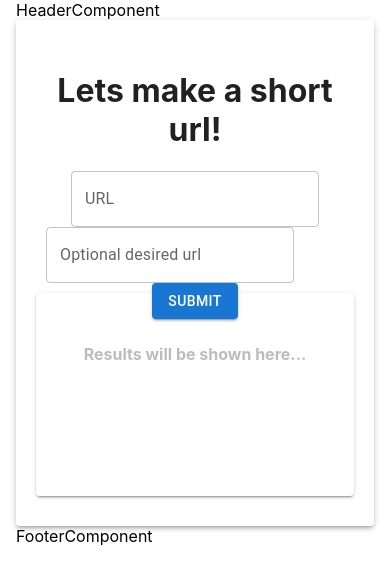
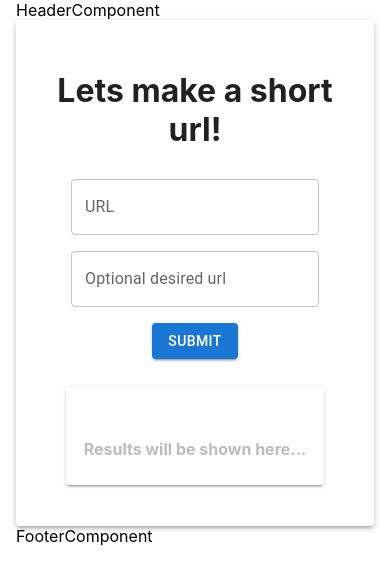
Before and after one commit to jraynovic/url-shortner, a React (Create React App) app in the folder client/: page / in a window 390 px wide. Shown: the top 584 px of the page. Built offline with nearby package versions, Linux system fonts and the light colour scheme.

Commit message:
fix: fixed responsive design below md screen

```diff
--- a/client/src/components/BodyComponent.js
+++ b/client/src/components/BodyComponent.js
@@ -7,26 +7,26 @@ import { CREATE_LINK } from "../GraphQL/Queries";
 const BodyComponent = () => {
   const [url, setUrl] = useState("");
   const [slug, setSlug] = useState("");
-  const [inputError, setInputError] = useState('')
-  const [results, setResults] = useState('')
-  const [createLink, {error}] = useMutation(CREATE_LINK)
-  const slugError = 'Oops... that is already taken. Try again or a new desired URL'
-  const urlError = 'Please enter a valid URL'
-
-  const submitHandler = async() => {
-      if(url){
-        setInputError('')
-        console.log(`Submitted with URL:${url} Slug:${slug}`);
-        try{
-           const link = await createLink({variables:{url, slug}})
-           setResults(link.data.createLink.slug)
-        }catch(err){
-            setInputError(slugError)
-        }
-
-      }else{
-          setInputError(urlError)
+  const [inputError, setInputError] = useState("");
+  const [results, setResults] = useState("");
+  const [createLink, { error }] = useMutation(CREATE_LINK);
+  const slugError =
+    "Oops... that is already taken. Try again or a new desired URL";
+  const urlError = "Please enter a valid URL";
+  const inputStyle = { marginTop: 8, marginBottom: 8 };
+  const submitHandler = async () => {
+    if (url) {
+      setInputError("");
+      console.log(`Submitted with URL:${url} Slug:${slug}`);
+      try {
+        const link = await createLink({ variables: { url, slug } });
+        setResults(link.data.createLink.slug);
+      } catch (err) {
+        setInputError(slugError);
       }
+    } else {
+      setInputError(urlError);
+    }
   };
 
   return (
@@ -37,7 +37,7 @@ const BodyComponent = () => {
             <Grid
               container
               style={{
-                height: "50%",
+                // height: "50%",
                 padding: 30,
                 textAlign: "center",
                 alignItems: "center",
@@ -46,19 +46,36 @@ const BodyComponent = () => {
               <Grid xs={12}>
                 <h1>Lets make a short url!</h1>
               </Grid>
-              <Grid item xs={12} md={4}>
-                <TextField  error={inputError === urlError} variant="outlined" label="URL" onChange={(e)=>setUrl(e.target.value)}/>
+              <Grid item xs={12} md={4} style={inputStyle}>
+                <TextField
+                  error={inputError === urlError}
+                  variant="outlined"
+                  label="URL"
+                  onChange={(e) => setUrl(e.target.value)}
+                />
               </Grid>
-              <Grid item xs={12} md={4} style={{ textAlign: "left" }}>
-                <TextField error={inputError === slugError} variant="outlined" label="Optional desired url" onChange={(e)=>setSlug(e.target.value)}/>
+              <Grid item xs={12} md={4} style={inputStyle}>
+                <TextField
+                  error={inputError === slugError}
+                  variant="outlined"
+                  label="Optional desired url"
+                  onChange={(e) => setSlug(e.target.value)}
+                />
               </Grid>
-              <Grid item xs={12} md={4}>
-                <Button variant="contained" onClick={()=>submitHandler()}>Submit</Button>
+              <Grid item xs={12} md={4} style={inputStyle}>
+                <Button variant="contained" onClick={() => submitHandler()}>
+                  Submit
+                </Button>
+              </Grid>
+              <Grid item xs={12}>
+                <Paper
+                  elevation={results ? 8 : 2}
+                  style={{ height: "100%", margin: 20 }}
+                >
+                  <ResultComponent inputError={inputError} results={results} />
+                </Paper>
               </Grid>
             </Grid>
-            <Paper elevation={results? 8: 2} style={{ height: "40%", margin: 20 }}>
-              <ResultComponent inputError={inputError} results={results} />
-            </Paper>
           </Paper>
         </div>
       </Grid>
--- a/client/src/components/ResultComponent.js
+++ b/client/src/components/ResultComponent.js
@@ -9,7 +9,7 @@ const ResultComponent = (props) => {
     return (
       <Grid
         xs={12}
-        style={{ textAlign: "center", height: "100%", paddingTop: 30 }}
+        style={{ textAlign: "center", height: "100%", paddingTop: 30,paddingBottom:20 }}
       >
         <h4>New shortend link...{"  "}</h4>
         <a
@@ -22,7 +22,7 @@ const ResultComponent = (props) => {
   return (
     <Grid
       xs={12}
-      style={{ textAlign: "center", height: "100%", paddingTop: 30, opacity:.3 }}
+      style={{ textAlign: "center", height: "100%", paddingTop: 30,paddingBottom:5, opacity:.3 }}
     >
       <h4>Results will be shown here...</h4>
     </Grid>
```
